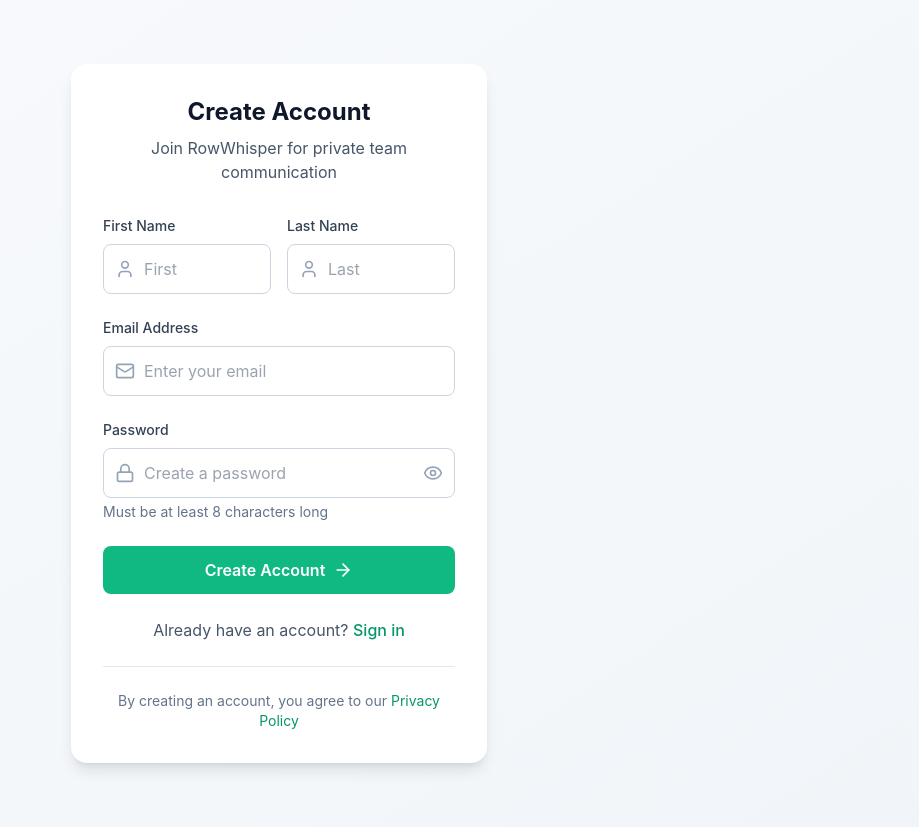
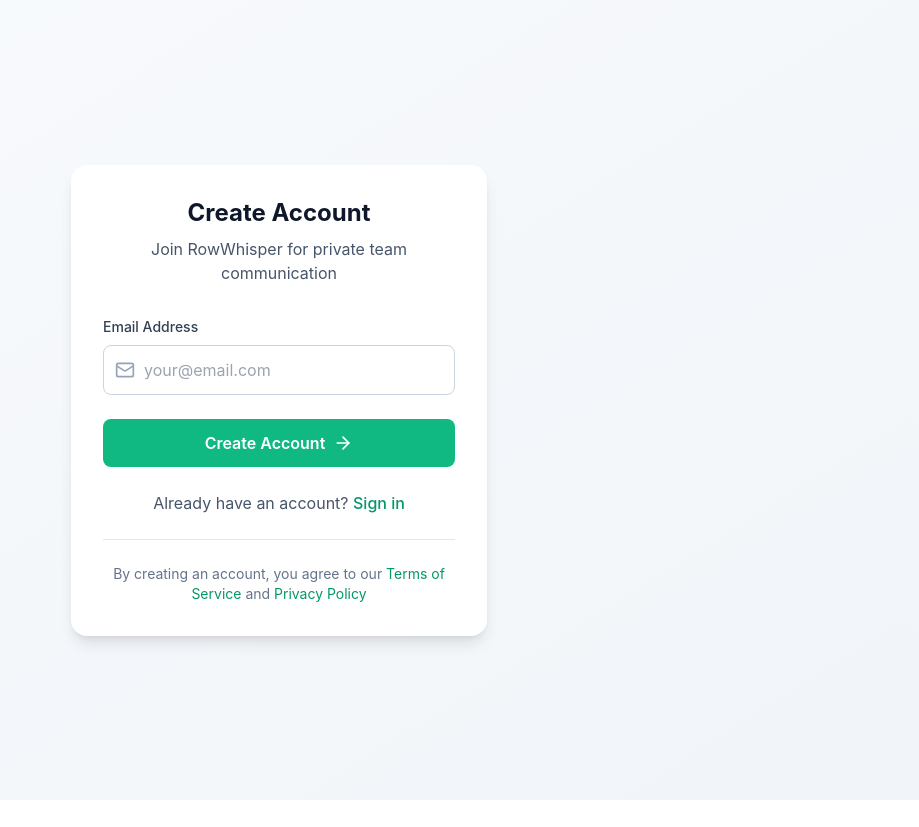
Before and after one commit to wangalam1990/rowwhisper-site, a React (Vite) app: page /register in a window 1280 px wide. Shown: the whole page, without its empty margins (361-1280 px from the left). After the commit the page ends 800 px from the top, so only its background shows below. Built offline with nearby package versions, Linux system fonts and the light colour scheme.

Commit message:
Implement Cloudflare Pages Form signup: Turnstile verification, serverless function, success page

```diff
--- a/index.html
+++ b/index.html
@@ -4,7 +4,8 @@
     <meta charset="UTF-8" />
     <link rel="icon" type="image/svg+xml" href="/favicon.svg" />
     <meta name="viewport" content="width=device-width, initial-scale=1.0" />
-    <title>My Trae Project</title>
+    <title>RowWhisper - Private Office Encrypted Chat</title>
+    <script src="https://challenges.cloudflare.com/turnstile/v0/api.js" async defer></script>
     <script type="module">
       if (import.meta.hot?.on) {
         import.meta.hot.on('vite:error', (error) => {
--- a/src/App.tsx
+++ b/src/App.tsx
@@ -7,12 +7,13 @@ import Refund from "@/pages/Refund";
 import Contact from "@/pages/Contact";
 import Login from "@/pages/Login";
 import Register from "@/pages/Register";
+import SignupSuccess from "@/pages/SignupSuccess";
 import Navbar from "@/components/Navbar";
 import Footer from "@/components/Footer";
 
 function AppContent() {
   const location = useLocation();
-  const authRoutes = ["/login", "/register"];
+  const authRoutes = ["/login", "/register", "/signup-success"];
   const isAuthRoute = authRoutes.includes(location.pathname);
 
   return (
@@ -27,6 +28,7 @@ function AppContent() {
         <Route path="/contact" element={<Contact />} />
         <Route path="/login" element={<Login />} />
         <Route path="/register" element={<Register />} />
+        <Route path="/signup-success" element={<SignupSuccess />} />
       </Routes>
       {!isAuthRoute && <Footer />}
     </>
--- a/src/pages/Register.tsx
+++ b/src/pages/Register.tsx
@@ -1,22 +1,14 @@
 import { useState } from "react";
-import { Mail, Lock, Eye, EyeOff, User, ArrowRight } from "lucide-react";
+import { Mail, ArrowRight } from "lucide-react";
 import { Link } from "react-router-dom";
 
 export default function Register() {
-  const [formData, setFormData] = useState({
-    firstName: "",
-    lastName: "",
-    email: "",
-    password: "",
-  });
-  const [showPassword, setShowPassword] = useState(false);
+  const [email, setEmail] = useState("");
+  const [submitted, setSubmitted] = useState(false);
 
   const handleSubmit = (e: React.FormEvent) => {
     e.preventDefault();
-  };
-
-  const handleChange = (e: React.ChangeEvent<HTMLInputElement>) => {
-    setFormData({ ...formData, [e.target.name]: e.target.value });
+    setSubmitted(true);
   };
 
   return (
@@ -28,44 +20,21 @@ export default function Register() {
             <p className="text-slate-600">Join RowWhisper for private team communication</p>
           </div>
 
-          <form onSubmit={handleSubmit} className="space-y-6">
-            <div className="grid grid-cols-2 gap-4">
-              <div>
-                <label className="block text-sm font-medium text-slate-700 mb-2">
-                  First Name
-                </label>
-                <div className="relative">
-                  <User className="absolute left-3 top-1/2 -translate-y-1/2 w-5 h-5 text-slate-400" />
-                  <input
-                    type="text"
-                    name="firstName"
-                    value={formData.firstName}
-                    onChange={handleChange}
-                    required
-                    className="w-full pl-10 pr-4 py-3 border border-slate-300 rounded-lg focus:ring-2 focus:ring-emerald-500 focus:border-transparent transition-all"
-                    placeholder="First"
-                  />
+          {submitted ? (
+            <div className="text-center py-8">
+              <div className="w-16 h-16 bg-emerald-100 rounded-full flex items-center justify-center mx-auto mb-4">
+                <ArrowRight className="w-8 h-8 text-emerald-500" />
               </div>
+              <h2 className="text-xl font-semibold text-slate-900 mb-2">Submitting...</h2>
+              <p className="text-slate-600">Please wait while we process your request</p>
             </div>
-              <div>
-                <label className="block text-sm font-medium text-slate-700 mb-2">
-                  Last Name
-                </label>
-                <div className="relative">
-                  <User className="absolute left-3 top-1/2 -translate-y-1/2 w-5 h-5 text-slate-400" />
-                  <input
-                    type="text"
-                    name="lastName"
-                    value={formData.lastName}
-                    onChange={handleChange}
-                    required
-                    className="w-full pl-10 pr-4 py-3 border border-slate-300 rounded-lg focus:ring-2 focus:ring-emerald-500 focus:border-transparent transition-all"
-                    placeholder="Last"
-                  />
-                </div>
-              </div>
-            </div>
-
+          ) : (
+            <form
+              method="POST"
+              action="/submit-signup"
+              onSubmit={handleSubmit}
+              className="space-y-6"
+            >
               <div>
                 <label className="block text-sm font-medium text-slate-700 mb-2">
                   Email Address
@@ -74,43 +43,17 @@ export default function Register() {
                   <Mail className="absolute left-3 top-1/2 -translate-y-1/2 w-5 h-5 text-slate-400" />
                   <input
                     type="email"
-                  name="email"
-                  value={formData.email}
-                  onChange={handleChange}
+                    name="user_email"
+                    value={email}
+                    onChange={(e) => setEmail(e.target.value)}
                     required
                     className="w-full pl-10 pr-4 py-3 border border-slate-300 rounded-lg focus:ring-2 focus:ring-emerald-500 focus:border-transparent transition-all"
-                  placeholder="Enter your email"
+                    placeholder="your@email.com"
                   />
                 </div>
               </div>
 
-            <div>
-              <label className="block text-sm font-medium text-slate-700 mb-2">
-                Password
-              </label>
-              <div className="relative">
-                <Lock className="absolute left-3 top-1/2 -translate-y-1/2 w-5 h-5 text-slate-400" />
-                <input
-                  type={showPassword ? "text" : "password"}
-                  name="password"
-                  value={formData.password}
-                  onChange={handleChange}
-                  required
-                  className="w-full pl-10 pr-10 py-3 border border-slate-300 rounded-lg focus:ring-2 focus:ring-emerald-500 focus:border-transparent transition-all"
-                  placeholder="Create a password"
-                />
-                <button
-                  type="button"
-                  onClick={() => setShowPassword(!showPassword)}
-                  className="absolute right-3 top-1/2 -translate-y-1/2 text-slate-400 hover:text-slate-600"
-                >
-                  {showPassword ? <EyeOff className="w-5 h-5" /> : <Eye className="w-5 h-5" />}
-                </button>
-              </div>
-              <p className="text-sm text-slate-500 mt-1">
-                Must be at least 8 characters long
-              </p>
-            </div>
+              <div className="cf-turnstile" data-sitekey="0x4AAAAAAAF8vX3BcM92S3iQ"></div>
 
               <button
                 type="submit"
@@ -120,6 +63,7 @@ export default function Register() {
                 <ArrowRight className="w-5 h-5" />
               </button>
             </form>
+          )}
 
           <div className="mt-6 text-center">
             <p className="text-slate-600">
@@ -133,6 +77,10 @@ export default function Register() {
           <div className="mt-6 pt-6 border-t border-slate-200">
             <p className="text-center text-sm text-slate-500">
               By creating an account, you agree to our{" "}
+              <Link to="/terms" className="text-emerald-600 hover:text-emerald-700">
+                Terms of Service
+              </Link>{" "}
+              and{" "}
               <Link to="/privacy" className="text-emerald-600 hover:text-emerald-700">
                 Privacy Policy
               </Link>
--- /dev/null
+++ b/src/pages/SignupSuccess.tsx
@@ -0,0 +1,58 @@
+import { CheckCircle, ArrowRight } from "lucide-react";
+import { Link } from "react-router-dom";
+
+export default function SignupSuccess() {
+  return (
+    <div className="min-h-screen bg-gradient-to-br from-slate-50 to-slate-100 flex items-center justify-center py-16">
+      <div className="max-w-md w-full px-4">
+        <div className="bg-white rounded-2xl shadow-lg p-8 text-center">
+          <div className="w-20 h-20 bg-emerald-100 rounded-full flex items-center justify-center mx-auto mb-6">
+            <CheckCircle className="w-10 h-10 text-emerald-500" />
+          </div>
+
+          <h1 className="text-2xl font-bold text-slate-900 mb-4">
+            Registration Request Received
+          </h1>
+
+          <p className="text-slate-600 mb-6 leading-relaxed">
+            Thank you for your registration. We will manually verify your email and send your account activation link within 24 business hours.
+          </p>
+
+          <p className="text-slate-600 mb-8 leading-relaxed">
+            All free-tier AI development features will be available once your email is activated. You will receive a confirmation email at the address you provided.
+          </p>
+
+          <div className="bg-slate-50 rounded-xl p-4 mb-8">
+            <h3 className="text-sm font-semibold text-slate-700 mb-2">What happens next?</h3>
+            <ul className="text-sm text-slate-600 space-y-2 text-left">
+              <li className="flex items-start gap-2">
+                <span className="text-emerald-500">1.</span>
+                <span>Our team reviews your registration request</span>
+              </li>
+              <li className="flex items-start gap-2">
+                <span className="text-emerald-500">2.</span>
+                <span>Account activation link sent to your email</span>
+              </li>
+              <li className="flex items-start gap-2">
+                <span className="text-emerald-500">3.</span>
+                <span>Click the link to set your password and access RowWhisper</span>
+              </li>
+            </ul>
+          </div>
+
+          <Link
+            to="/"
+            className="inline-flex items-center gap-2 bg-emerald-500 hover:bg-emerald-600 text-white px-6 py-3 rounded-lg font-semibold transition-all"
+          >
+            Back to Home
+            <ArrowRight className="w-5 h-5" />
+          </Link>
+
+          <p className="mt-6 text-sm text-slate-500">
+            Need help? <Link to="/contact" className="text-emerald-600 hover:text-emerald-700">Contact our support team</Link>
+          </p>
+        </div>
+      </div>
+    </div>
+  );
+}
```
Also changed, not shown: 1 other file (tests, documents, lock files or other folders). Lines whose indentation alone changed are shown as unchanged.
